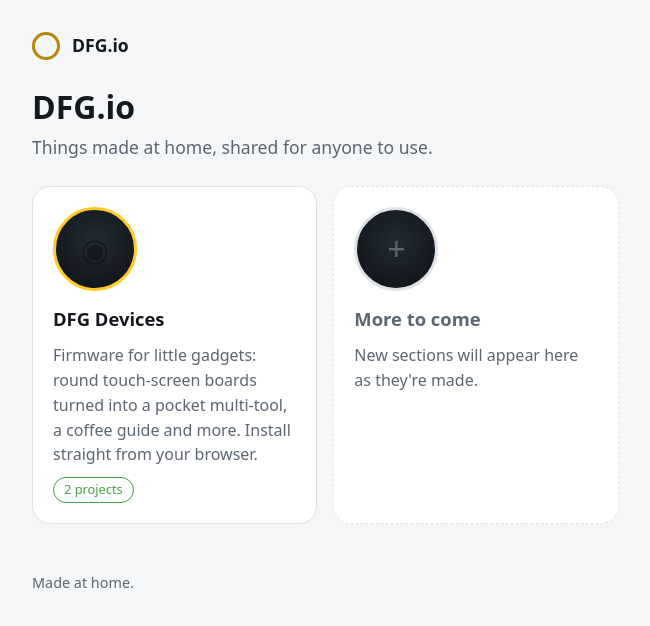
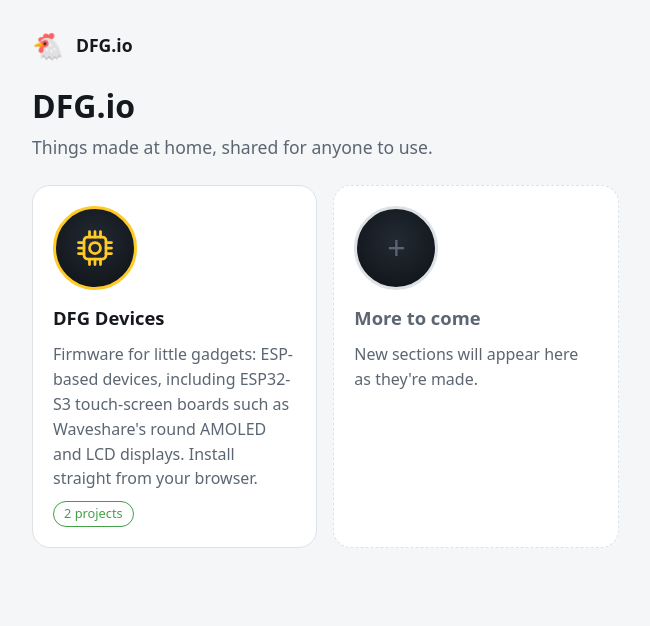
Before and after one commit to DeepFriedGalliform/DeepFriedGalliform.github.io, a plain HTML site: page index.html in a window 1280 px wide. Shown: the whole page, without its empty margins (164-814 px from the left). Drawn offline with Linux system fonts and the light colour scheme.

Commit message:
Home page: the chicken as the logo, a chip icon and new text for DFG Devices, no footer

```diff
--- a/index.html
+++ b/index.html
@@ -9,15 +9,15 @@
 </head>
 <body>
 <div class="wrap">
-  <header class="site"><span class="dot"></span><a href="./">DFG.io</a></header>
+  <header class="site"><span class="logo" aria-hidden="true">&#x1F414;</span><a href="./">DFG.io</a></header>
   <h1>DFG.io</h1>
   <p class="lead">Things made at home, shared for anyone to use.</p>
 
   <div class="grid">
     <a class="card" href="devices/">
-      <div class="face" style="--c:#ffca28">&#9673;</div>
+      <div class="face" style="--c:#ffca28"><svg class="ico" viewBox="0 0 48 48" aria-hidden="true"><rect x="12" y="12" width="24" height="24" rx="4"/><circle cx="24" cy="24" r="6"/><path d="M18 12V6M24 12V6M30 12V6M18 42v-6M24 42v-6M30 42v-6M12 18H6M12 24H6M12 30H6M42 18h-6M42 24h-6M42 30h-6"/></svg></div>
       <h3>DFG Devices</h3>
-      <p>Firmware for little gadgets: round touch-screen boards turned into a pocket multi-tool, a coffee guide and more. Install straight from your browser.</p>
+      <p>Firmware for little gadgets: ESP-based devices, including ESP32-S3 touch-screen boards such as Waveshare's round AMOLED and LCD displays. Install straight from your browser.</p>
       <span class="tag ready">2 projects</span>
     </a>
     <div class="card soon">
@@ -26,8 +26,6 @@
       <p>New sections will appear here as they're made.</p>
     </div>
   </div>
-
-  <footer>Made at home.</footer>
 </div>
 </body>
 </html>
--- a/style.css
+++ b/style.css
@@ -27,7 +27,8 @@ header.site a { color: var(--ink); text-decoration: none; font-weight: 700; font
 header.site .sep { color: var(--dim); }
 .card.soon { border-style: dashed; }
 .card.soon h3, .card.soon .face { color: var(--dim); }
-.dot { width: 28px; height: 28px; border-radius: 50%; border: 3px solid var(--accent); flex: none; }
+header.site .logo { font-size: 1.6rem; line-height: 1; flex: none; }
+.face .ico { width: 44px; height: 44px; fill: none; stroke: var(--c, var(--accent)); stroke-width: 3; stroke-linecap: round; stroke-linejoin: round; }
 h1 { font-size: 2rem; line-height: 1.2; margin: 0 0 8px; }
 h2 { font-size: 1.25rem; margin: 36px 0 12px; }
 p.lead { color: var(--dim); font-size: 1.1rem; margin: 0 0 24px; }
```
Also changed, not shown: brew-buddy/index.html (+1 -1 lines), devices/index.html (+1 -1 lines), help.html (+1 -1 lines), multitouch/index.html (+1 -1 lines).
